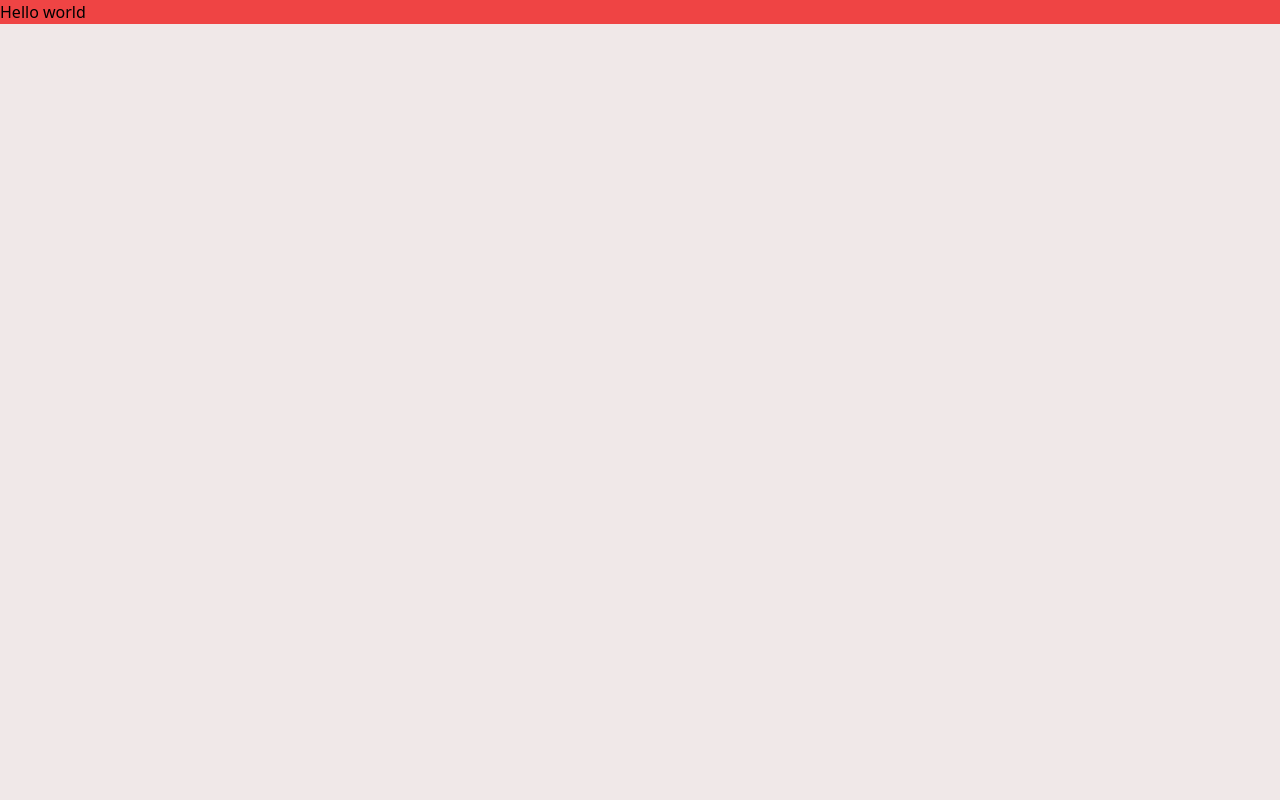
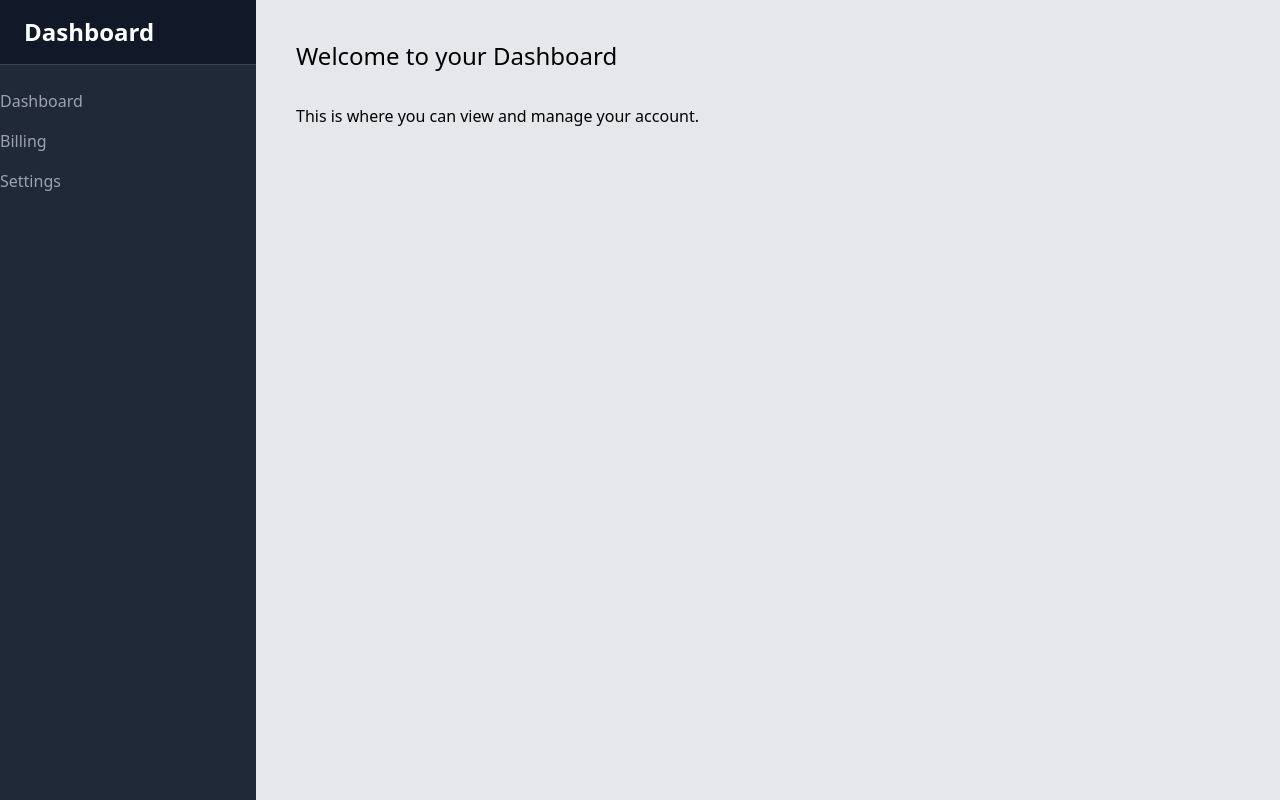
Before and after one commit to tambuaevaristus/cimfest-hack, a Next.js app: page / in a window 1280 px wide. Built offline with nearby package versions, Linux system fonts and the light colour scheme.

Commit message:
dashboard template

```diff
--- a/pages/index.tsx
+++ b/pages/index.tsx
@@ -1,12 +1,45 @@
-import Image from 'next/image'
-import { Inter } from 'next/font/google'
+import React from "react";
 
-const inter = Inter({ subsets: ['latin'] })
+const Dashboard = () => {
+  return (
+    <div className="flex h-screen">
+      <div className="w-1/5 bg-gray-800 text-white flex flex-col">
+        <div className="py-4 px-6 bg-gray-900 border-b border-gray-700">
+          <h1 className="text-2xl font-bold">Dashboard</h1>
+        </div>
+        <ul className="flex flex-col mt-6">
+          <li className="mb-4">
+            <a
+              href="/"
+              className="text-gray-400 hover:text-white cursor-pointer"
+            >
+              Dashboard
+            </a>
+          </li>
+          <li className="mb-4">
+            <a
+              href="/billing"
+              className="text-gray-400 hover:text-white cursor-pointer"
+            >
+              Billing
+            </a>
+          </li>
+          <li className="mb-4">
+            <a
+              href="/settings"
+              className="text-gray-400 hover:text-white cursor-pointer"
+            >
+              Settings
+            </a>
+          </li>
+        </ul>
+      </div>
+      <div className="flex-1 bg-gray-200 p-10">
+        <h2 className="text-2xl mb-8">Welcome to your Dashboard</h2>
+        <p>This is where you can view and manage your account.</p>
+      </div>
+    </div>
+  );
+};
 
-export default function Home() {
-  return (
-  <div className="bg-red-500">
-    Hello world
-  </div>
-  )
-}
+export default Dashboard;
```
